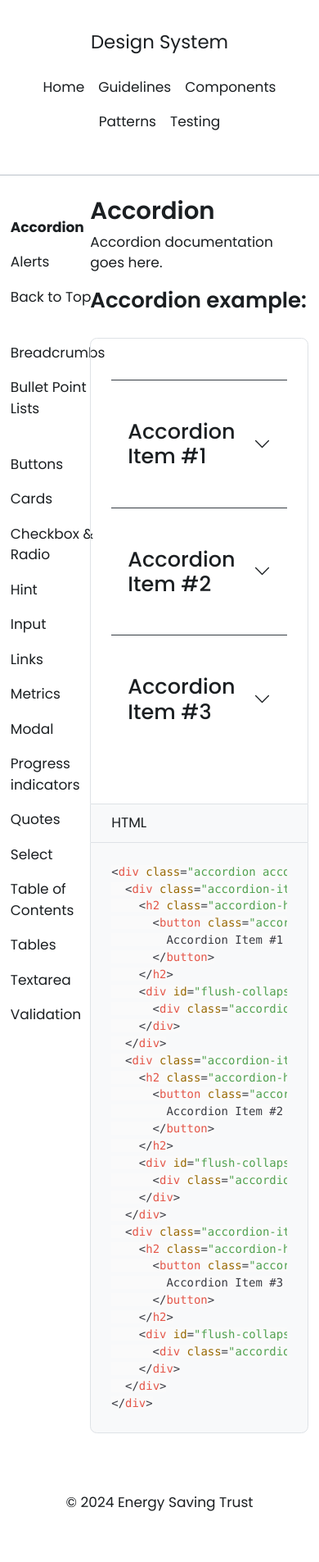
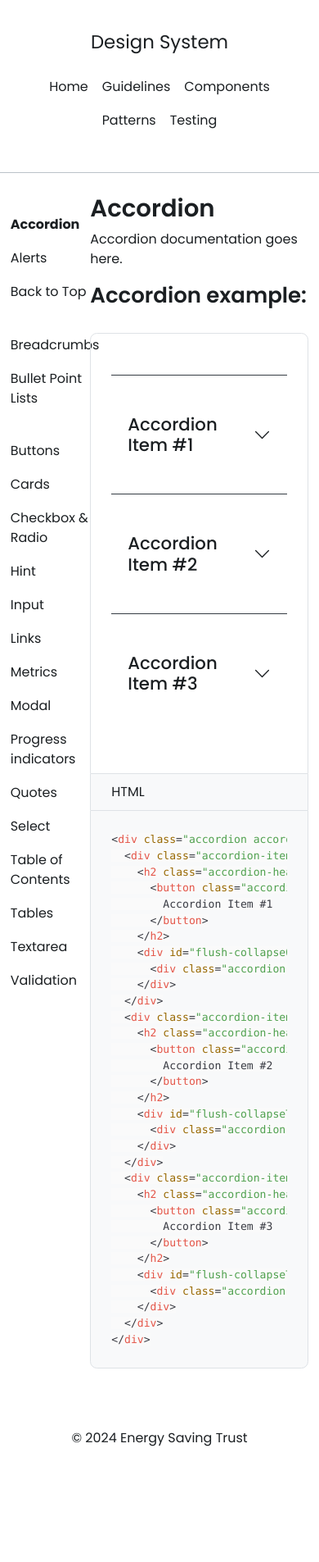
Before and after one commit to Energy-Saving-Trust/Design-System, a Jekyll site: the page built from components/accordion.md, in a window 390 px wide. Shown: the whole page at 82% size. Built offline with Jekyll 4.4.1, drawn with Linux system fonts in a browser that asks for light colours; nearby versions of some CDN libraries; after the commit the page ends 1825 px from its top, so only the background shows below that.

Commit message:
mobile font size

```diff
--- a/_sass/bootstrap/_variables-est-bootsrap.scss
+++ b/_sass/bootstrap/_variables-est-bootsrap.scss
@@ -660,6 +660,7 @@ $lead-font-size:              $font-size-base * 1.25 !default;
 $lead-font-weight:            300 !default;
 
 $small-font-size:             .82em !default;
+$mobile-font-size:            .94em !default;
 
 $sub-sup-font-size:           .75em !default;
 
@@ -1371,6 +1372,7 @@ $accordion-body-padding-y:                $accordion-padding-y !default;
 $accordion-body-padding-x:                $accordion-padding-x !default;
 
 $accordion-header-font-size:              $h4-font-size !default;
+$accordion-header-font-size-mobile:       $h5-font-size !default;
 $accordion-header-font-weight:            $font-weight-medium !default;
 
 $accordion-button-padding-y:              $accordion-padding-y !default;
--- a/_sass/est/_accordion.scss
+++ b/_sass/est/_accordion.scss
@@ -89,6 +89,10 @@
     outline: 1px solid transparent;
     box-shadow: 0 0 0 2px $focus-color-light, 0 0 0 4px $focus-color-dark;
   }
+
+  @include media-breakpoint-down(sm) {
+    font-size: $accordion-header-font-size-mobile;
+  }
 }
 
 .accordion-header {
--- a/_sass/est/_reboot.scss
+++ b/_sass/est/_reboot.scss
@@ -57,6 +57,9 @@ body {
   background-color: var(--#{$prefix}body-bg); // 2
   -webkit-text-size-adjust: 100%; // 3
   -webkit-tap-highlight-color: rgba($black, 0); // 4
+  @include media-breakpoint-down(sm) {
+    @include font-size($mobile-font-size);
+  }
 }
 // scss-docs-end reboot-body-rules
 
--- a/assets/js/est-search.js
+++ b/assets/js/est-search.js
@@ -24,10 +24,10 @@
     searchInput.focus();
   }
 
-  // searchInput.addEventListener('focus', showSuggestions);
+  searchInput.addEventListener('focus', showSuggestions);
 
-  // searchInput.addEventListener('blur', function() {
-  //   setTimeout(() => {
-  //     suggestionsContainer.style.display = 'none';
-  //   }, 200);
-  // });
+  searchInput.addEventListener('blur', function() {
+    setTimeout(() => {
+      suggestionsContainer.style.display = 'none';
+    }, 200);
+  });
```
Also changed, not shown: 1 other file.
